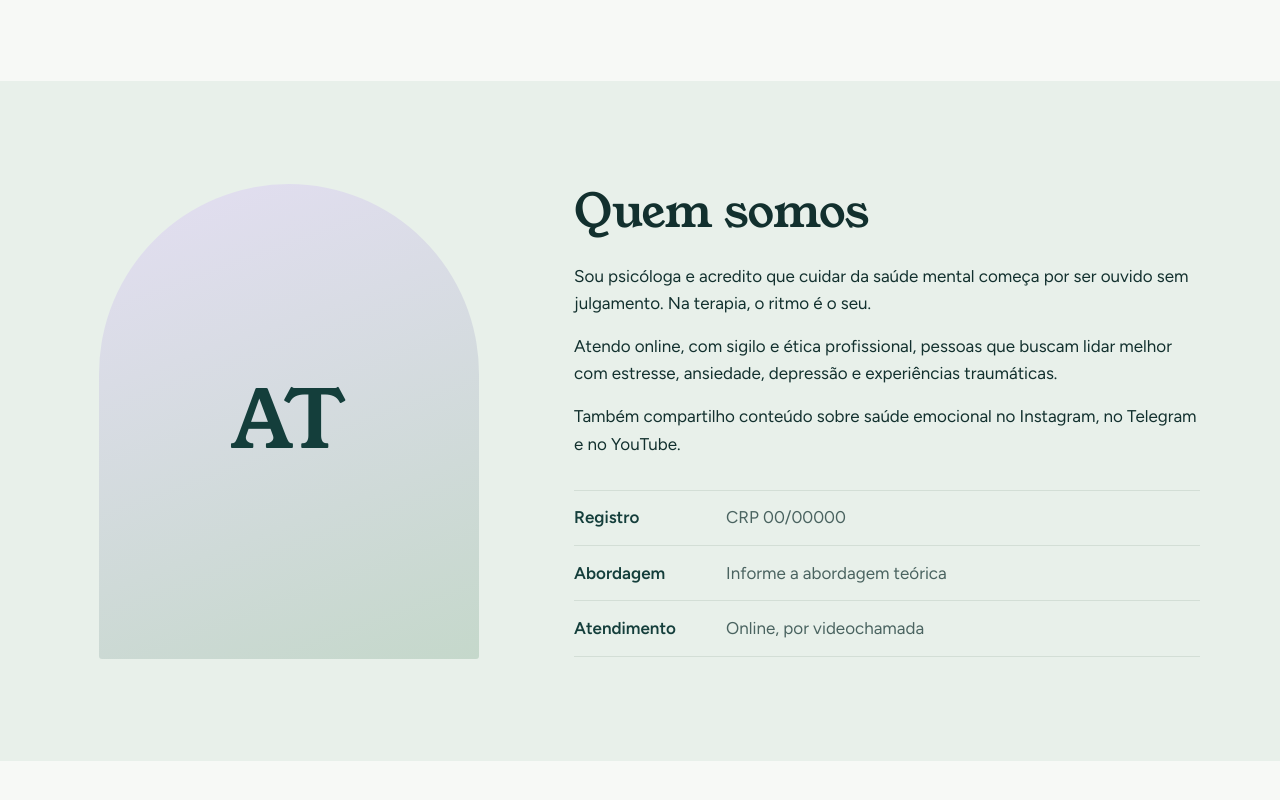
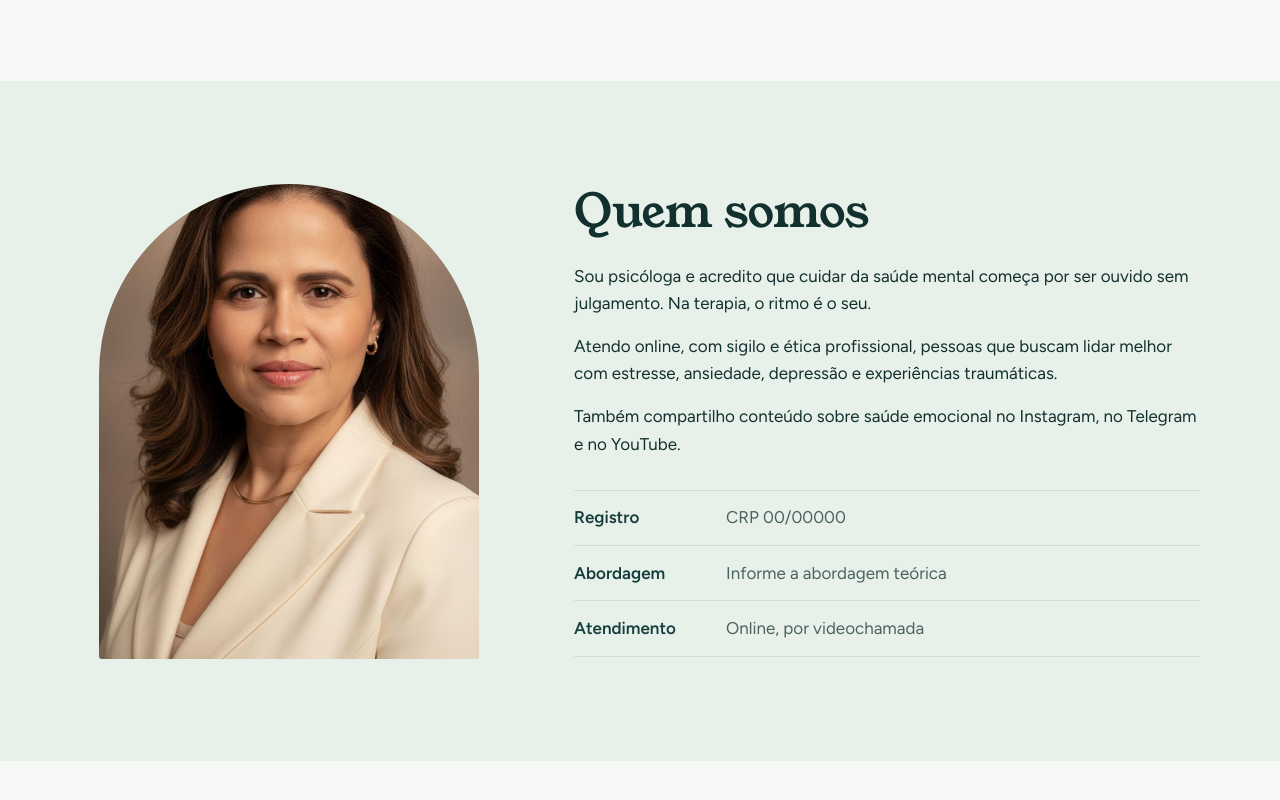
Before and after one commit to gidelmarjr-art/aurenir-psicologa, a React (Vite) app: page / in a window 1280 px wide. Shown: the part 674-1474 px from the top of the page. Built offline with nearby package versions, Linux system fonts and the light colour scheme.

Commit message:
Atualização About

```diff
--- a/src/components/about/About.jsx
+++ b/src/components/about/About.jsx
@@ -1,22 +1,17 @@
 import { site } from '../../data/siteData'
 import Reveal from '../reveal/Reveal'
 import './About.css'
-
-// Iniciais para o retrato provisório. Para usar uma foto, troque o <div className="about__photo"> por
-// <img className="about__photo" src="/foto-psicologa.jpg" alt="Retrato da psicóloga" /> e coloque a imagem na pasta public/.
-const initials = site.name
-  .split(' ')
-  .filter(Boolean)
-  .slice(0, 2)
-  .map((w) => w[0])
-  .join('')
 
 export default function About() {
   return (
     <section id="quem-somos" className="about">
       <div className="container about__inner">
-        <Reveal className="about__photo" role="img" aria-label="Espaço reservado para a foto da psicóloga">
-          <span>{initials}</span>
+        <Reveal>
+          <img
+            className="about__photo"
+            src="/materiais/person.png"
+            alt="Retrato da psicóloga"
+          />
         </Reveal>
 
         <Reveal className="about__content" delay={150}>
```
Also changed, not shown: public/materiais/person.png (added).
